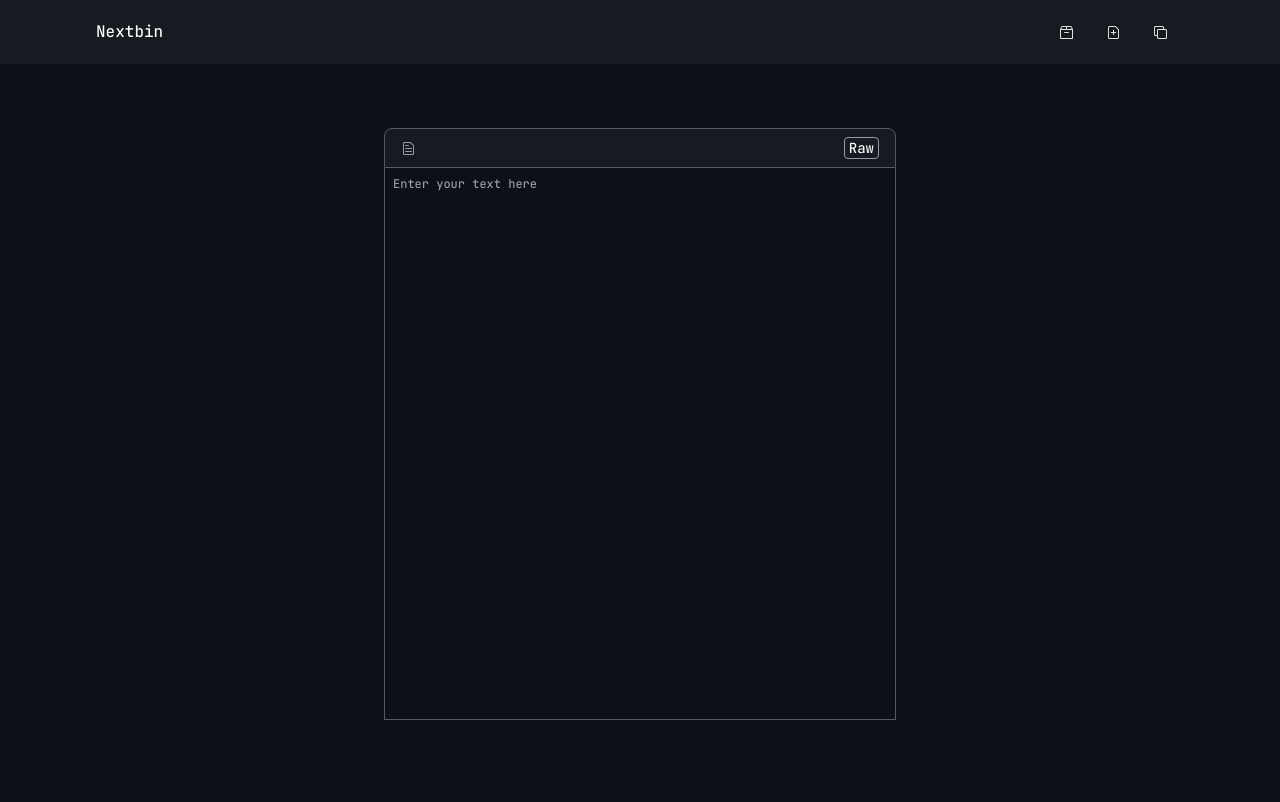
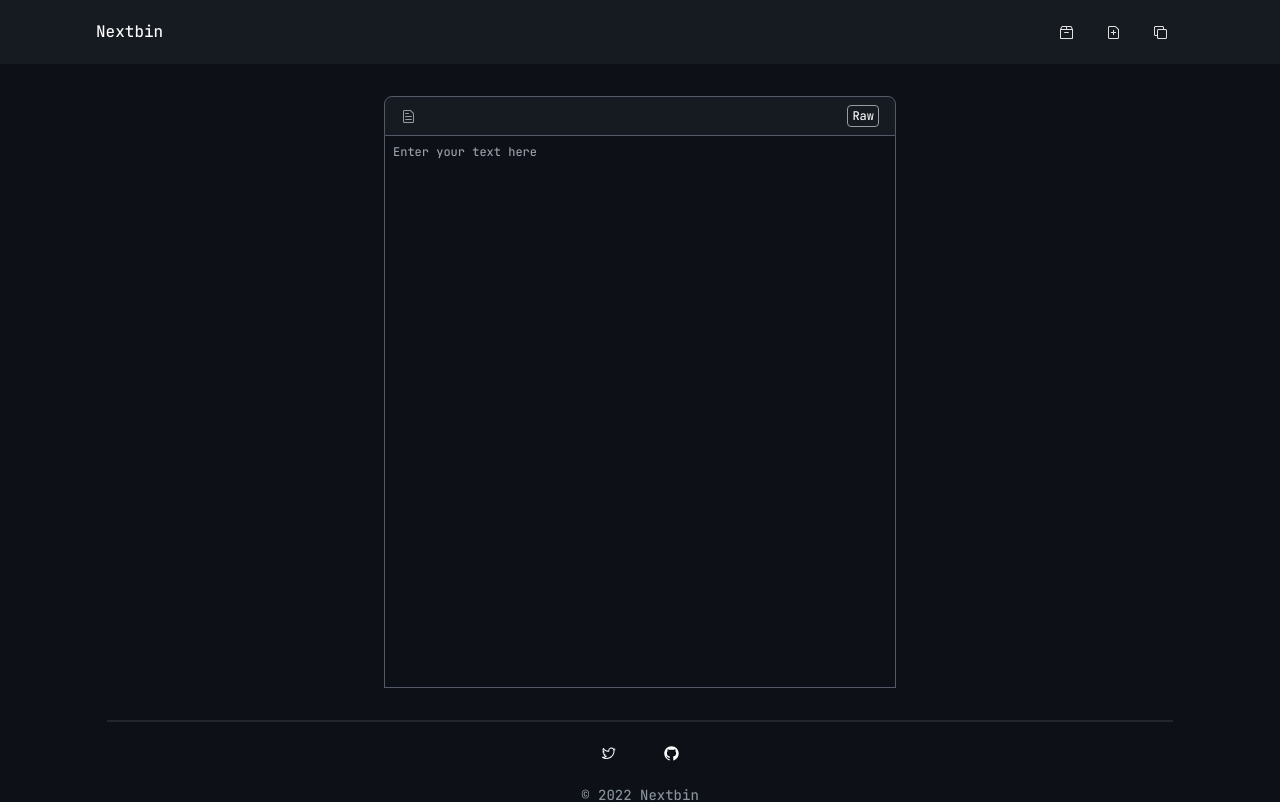
Before and after one commit to samridht23/ayamebin-web, a Next.js app: page / in a window 1280 px wide. Shown: the top 802 px of the page. Built offline with nearby package versions, Linux system fonts and the light colour scheme.

Commit message:
footer fixed

```diff
--- a/components/Editor.tsx
+++ b/components/Editor.tsx
@@ -57,21 +57,6 @@ mport test from "test"
 mport test from "test"
 mport test from "test"
 mport test from "test"
-mport test from "test"
-mport test from "test"
-mport test from "test"
-mport test from "test"
-mport test from "test"
-mport test from "test"
-mport test from "test"
-mport test from "test"
-mport test from "test"
-mport test from "test"
-mport test from "test"
-mport test from "test"
-mport test from "test"
-mport test from "test"
-mport test from "test"
 mport test from "test"`;
 
 const Editor = () => {
@@ -81,19 +66,19 @@ const Editor = () => {
   });
   return (
     <>
-      <div className="w-full h-auto flex justify-center py-[4rem] px-2 xl:px-[24rem] ">
+      <div className="w-full flex justify-center py-[2rem] px-2 xl:px-[24rem] ">
         <div className=" w-full">
           <div className="w-full bg-[#161B22] border border-[#525A67] flex justify-between text-white border rounded-t-lg  items-center px-4 py-2">
             <div className="text-[#959CA4]">
               <FileTextIcon />
             </div>
-            <div className="border hover:bg-gray-500 border-[#959CA4] rounded text-white text-sm px-1 leading-5 cursor-pointer">
+            <div className="border hover:bg-gray-500 border-[#959CA4] rounded text-white text-xs px-1 leading-5 cursor-pointer">
               <Link href="/">Raw</Link>
             </div>
           </div>
-          <div className="border-x border-b border-[#525A67]">
+          <div className="block border-x border-b border-[#525A67]">
             {editorState ? (
-              <div className="overflow-auto text-xs p-2">
+              <div className="block text-xs p-2">
                 <pre>
                   <code style={{ padding: "0px" }}>{content}</code>
                 </pre>
--- a/components/Layout.tsx
+++ b/components/Layout.tsx
@@ -7,11 +7,11 @@ export interface LayoutProps {
 }
 const Layout = ({ children }: LayoutProps) => {
   return (
-    <>
+    <div className="h-screen bg-[#0D1117]">
       <Navbar />
       <main>{children}</main>
       <Footer />
-    </>
+    </div>
   );
 };
 export default Layout;
--- a/pages/index.tsx
+++ b/pages/index.tsx
@@ -3,12 +3,10 @@ import Editor from "../components/Editor";
 
 const Home: NextPage = () => {
   return (
-    <div>
-      <main className="w-full h-screen bg-[#0D1117]">
-        {" "}
-        <Editor />
-      </main>
-    </div>
+    <main className="w-full bg-[#0D1117]">
+      {" "}
+      <Editor />
+    </main>
   );
 };
 
```
